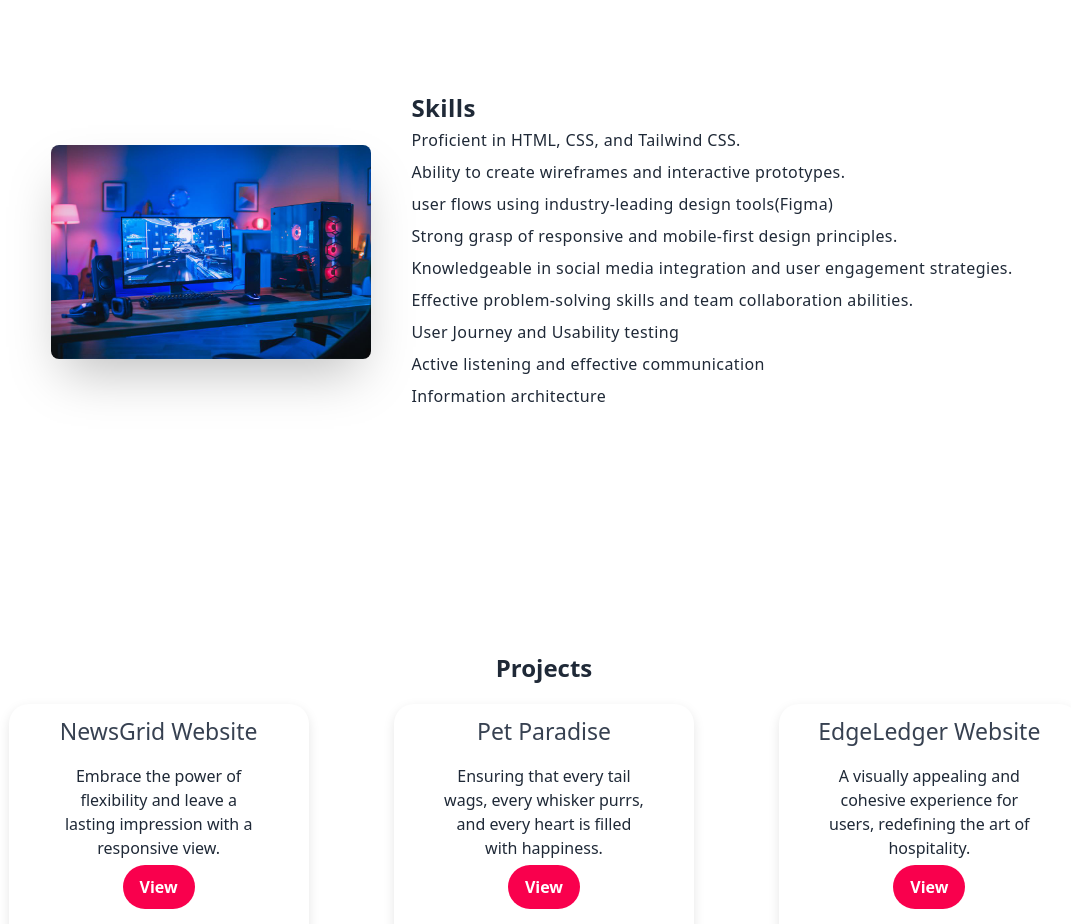
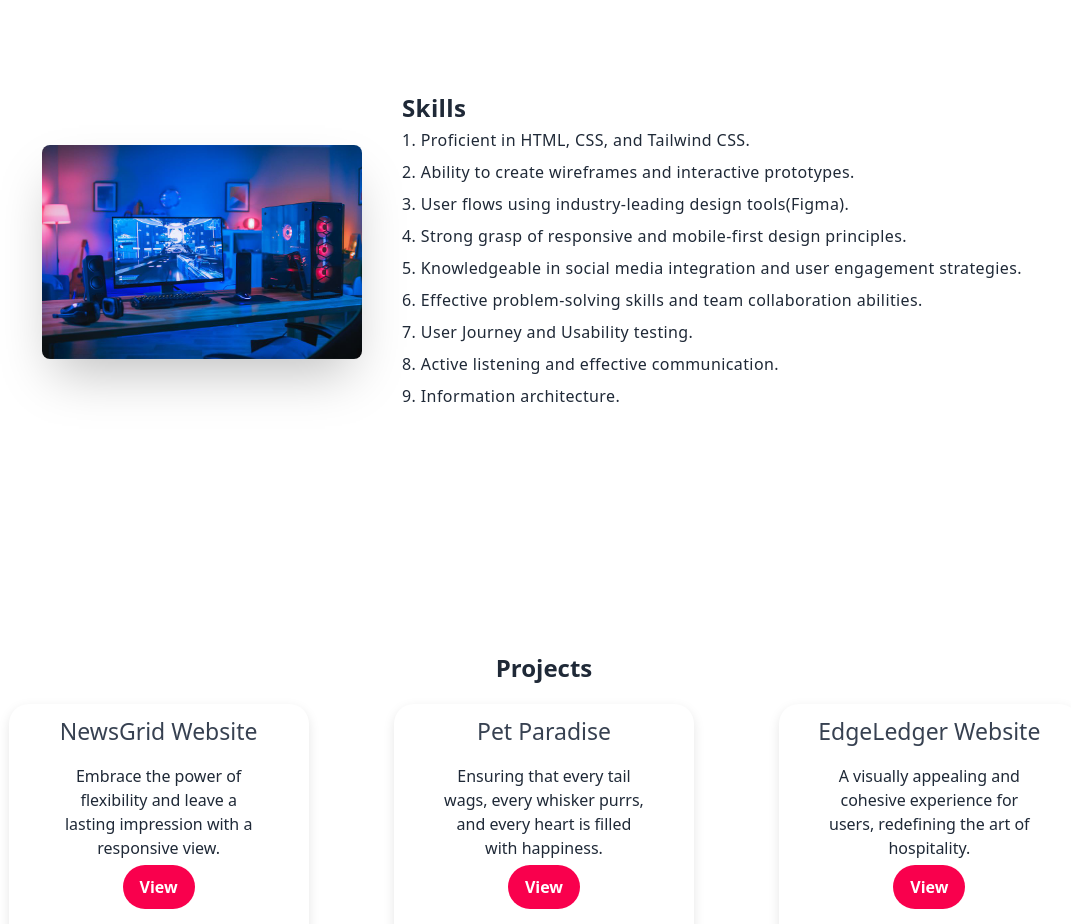
Before and after one commit to levyngrey/portfolio-website, a website: page index.html in a window 1280 px wide. Shown: the part 1020-1944 px from the top of the page, without its empty margins (96-1167 px from the left). Drawn offline with Linux system fonts and the light colour scheme.

Commit message:
Update index.html

```diff
--- a/index.html
+++ b/index.html
@@ -55,15 +55,15 @@
     <div class="hero-content flex-col-reverse lg:flex-row-reverse">
         <div class="mx-6 leading-8 tracking-wide">
           <h1 class="text-center md:text-left text-xl md:text-2xl font-semibold">Skills</h1>
-          <p>Proficient in HTML, CSS, and Tailwind CSS.</p>
-          <p>Ability to create wireframes and interactive prototypes.</p>
-          <p>user flows using industry-leading design tools(Figma)</p>
-          <p>Strong grasp of responsive and mobile-first design principles.</p>
-          <p>Knowledgeable in social media integration and user engagement strategies.</p>
-          <p>Effective problem-solving skills and team collaboration abilities.</p>
-          <p>User Journey and Usability testing</p>
-          <p>Active listening and effective communication</p>
-          <p>Information architecture</p>
+          <p>1. Proficient in HTML, CSS, and Tailwind CSS.</p>
+          <p>2. Ability to create wireframes and interactive prototypes.</p>
+          <p>3. User flows using industry-leading design tools(Figma).</p>
+          <p>4. Strong grasp of responsive and mobile-first design principles.</p>
+          <p>5. Knowledgeable in social media integration and user engagement strategies.</p>
+          <p>6. Effective problem-solving skills and team collaboration abilities.</p>
+          <p>7. User Journey and Usability testing.</p>
+          <p>8. Active listening and effective communication.</p>
+          <p>9. Information architecture.</p>
         </div>
         <img src="/img/skills.jpg" class="max-w-xs object-contain rounded-lg shadow-2xl" />
     </div>
```
